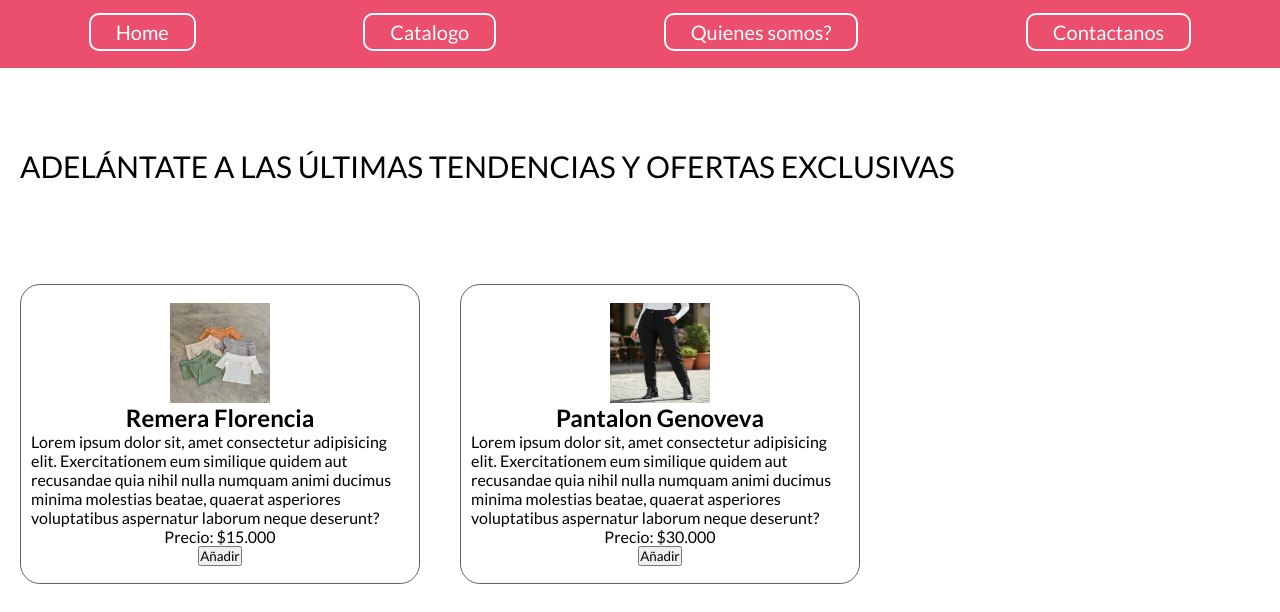
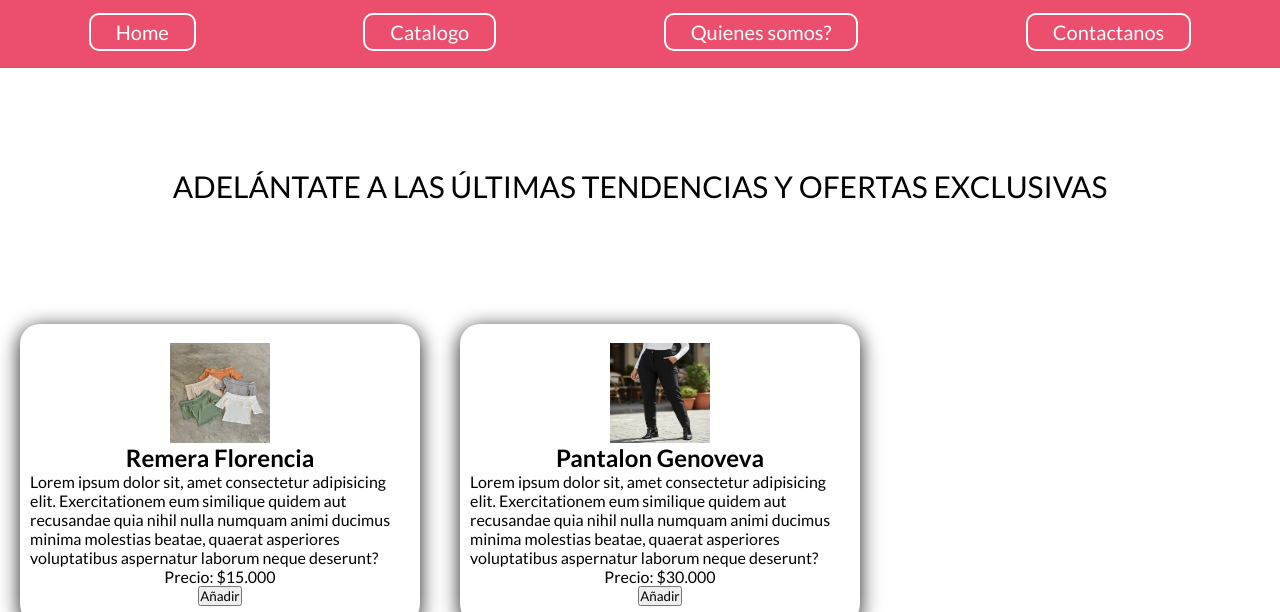
Before and after one commit to MaruAlar/MAindumentaria.talentoT, a plain HTML site: page index.html in a window 1280 px wide. Shown: the part 302-914 px from the top of the page. Drawn offline with Linux system fonts and the light colour scheme; a web font is replaced by a local one.

Commit message:
Animacion ccards

```diff
--- a/css/index.css
+++ b/css/index.css
@@ -79,8 +79,9 @@ nav ul li a{
 }
 
 .texto{
-    margin: 80px 20px;
+    margin: 100px 20px;
     font-size: 30px;
+    text-align: center;
 }
 
 .productos {
@@ -98,9 +99,14 @@ nav ul li a{
     margin: 20px;
     padding: 10px;
     border-radius: 20px;
-    border: 1px solid rgb(98, 98, 99);
+
+    box-shadow: 0 4px 20px rgba(0, 0, 0, 0.9);
+    transition: transform 0.3s ease, box-shadow 0.3s ease;
 }
-
+.producto:hover {
+  transform: translateY(-5px);
+  box-shadow: 0 12px 30px rgba(0, 0, 0, 0.12);
+}
 
 #imagenes-card {
     height: 100px;
```
